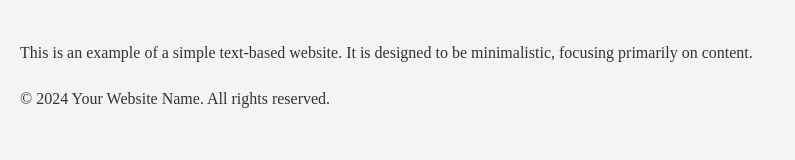
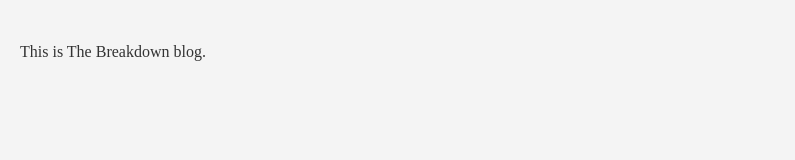
Before and after one commit to GetAnHub/the-breakdown, a plain HTML site: page index.html in a window 1280 px wide. Shown: the whole page, without its empty margins (0-795 px from the left). Drawn offline with Linux system fonts and the light colour scheme.

Commit message:
Update index.html

```diff
--- a/index.html
+++ b/index.html
@@ -4,38 +4,23 @@
     <meta charset="UTF-8">
     <meta name="viewport" content="width=device-width, initial-scale=1.0">
     <meta http-equiv="X-UA-Compatible" content="IE=edge">
-    <title>the Breakdown</title>
+    <title>The Breakdown</title>
     <style>
         /* Basic styles for a text-based website */
         body {
             font-family: "Times New Roman", sans-serif;
-            line-height: 1.6;
+            line-height: 2;
             margin: 0;
             padding: 20px;
             background-color: #f4f4f4;
             color: #333;
         }
 
-        header {
-            background-color: #333;
-            color: #fff;
-            padding: 10px 0;
-            text-align: center;
-        }
-
-        article {
-            margin: 20px 0;
-        }
-
     </style>
 </head>
 <body>
-    <article>
-        <p>This is an example of a simple text-based website. It is designed to be minimalistic, focusing primarily on content.</p>
-    </article>
 
-    <footer>
-        <p>&copy; 2024 Your Website Name. All rights reserved.</p>
-    </footer>
+    <p>This is The Breakdown blog.</p>
+
 </body>
 </html>
```
